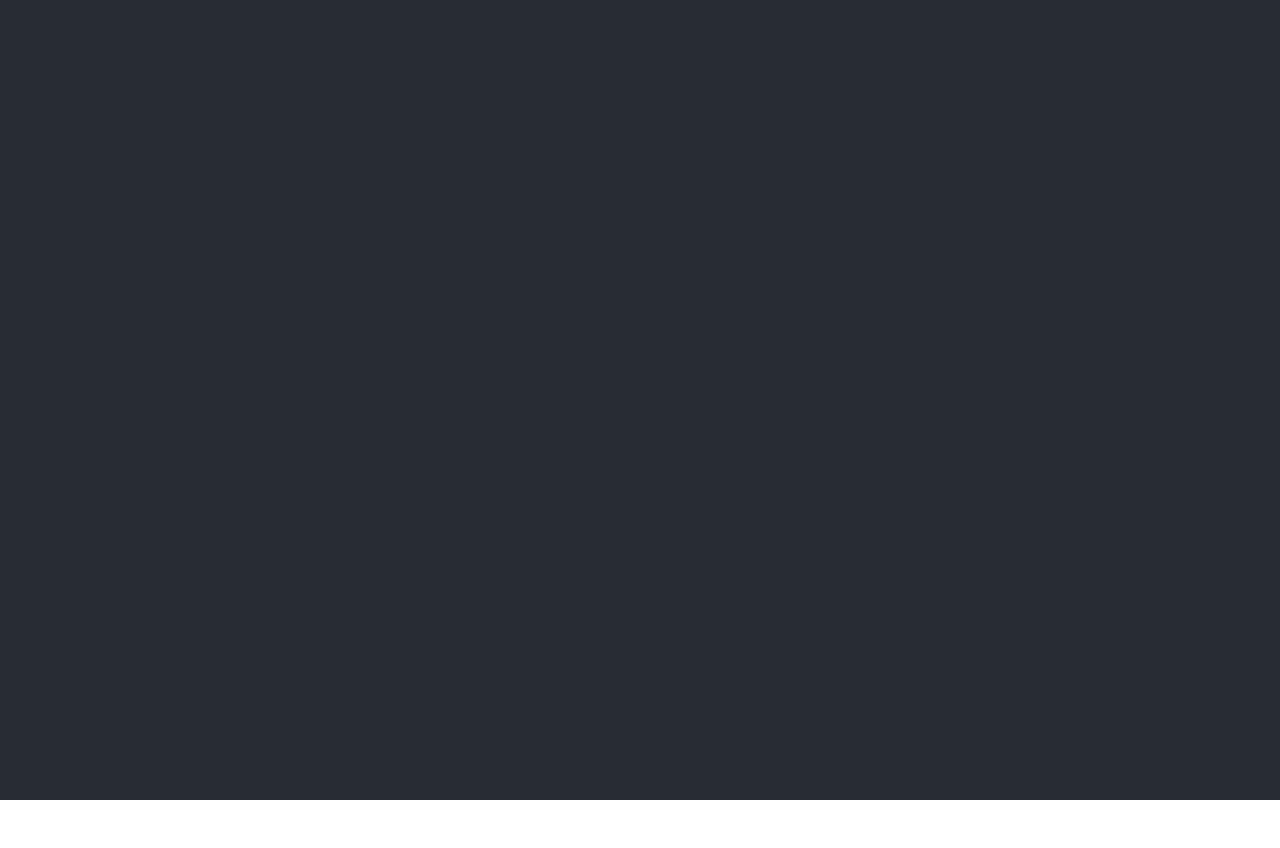
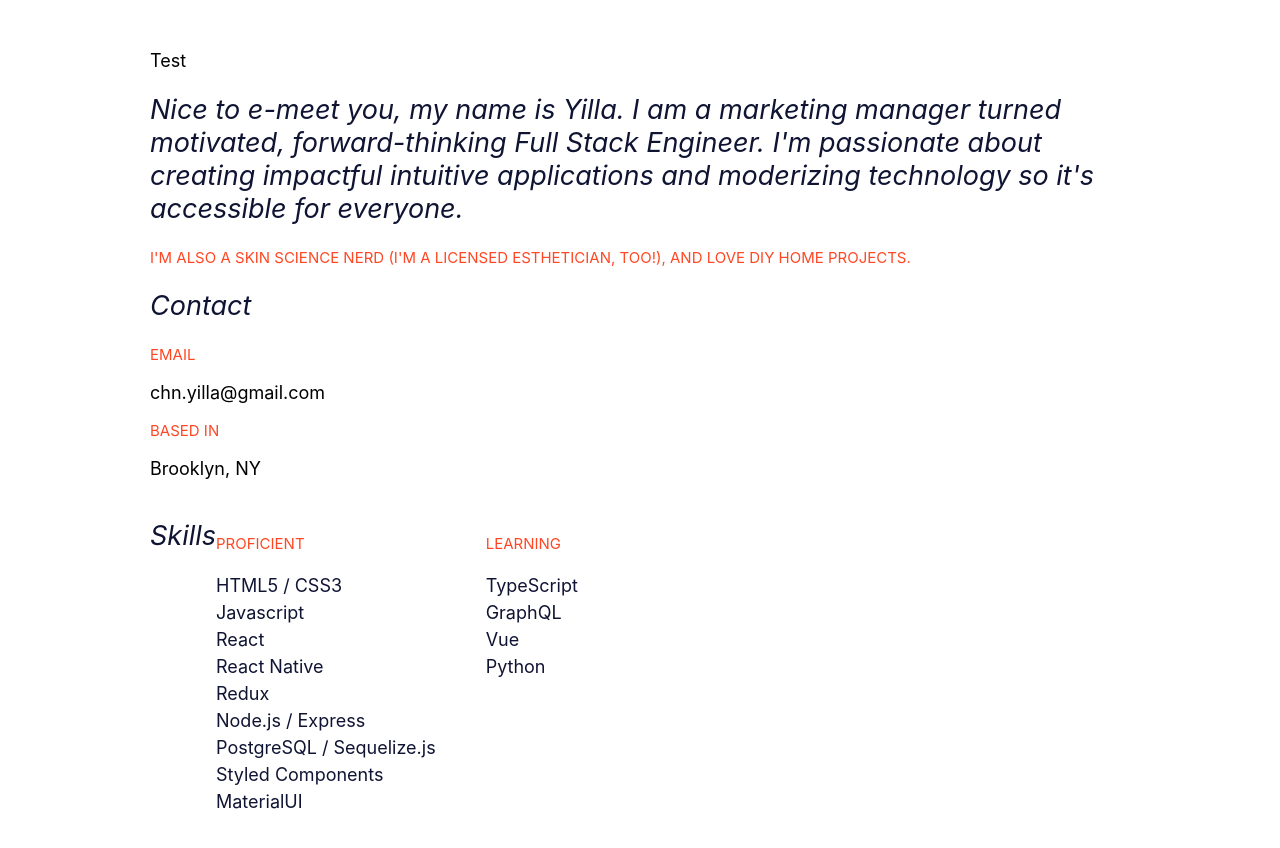
Before and after one commit to yillachen/portfolio, a React (Create React App) app: page / in a window 1280 px wide. Shown: the top 848 px of the page. Before the commit the page ends 800 px from the top, so only its background shows below. Built offline with nearby package versions, Linux system fonts and the light colour scheme.

Commit message:
style: added styled components

```diff
--- a/package.json
+++ b/package.json
@@ -3,6 +3,7 @@
   "version": "0.1.0",
   "private": true,
   "devDependencies": {
+    "@types/three": "^0.136.1",
     "nodemon": "^2.0.15"
   },
   "dependencies": {
@@ -13,6 +14,7 @@
     "@types/node": "^16.11.21",
     "@types/react": "^17.0.38",
     "@types/react-dom": "^17.0.11",
+    "paper": "^0.12.15",
     "react": "^17.0.2",
     "react-dom": "^17.0.2",
     "react-scripts": "5.0.0",
--- a/src/components/About.tsx
+++ b/src/components/About.tsx
@@ -1,14 +1,53 @@
-import React from 'react';
+import React from "react";
+import { AboutFlex, List, SkillList, H2, H3 } from "../styles";
 
 function About() {
   return (
     <div className="App">
-      <header className="App-header">
-        {/* <About /> */}
-        {/* <Skills /> */}
-        {/* <Additional /> */}
+      <div>
+        <H2>
+          Nice to e-meet you, my name is Yilla. I am a marketing manager turned
+          motivated, forward-thinking Full Stack Engineer. I'm passionate about
+          creating impactful intuitive applications and moderizing technology so
+          it's accessible for everyone.
+        </H2>
+        <H3>
+          I'm also a skin science nerd (I'm a licensed esthetician, too!), and
+          love DIY home projects.
+        </H3>
+      </div>
 
-      </header>
+      <H2>Contact</H2>
+      <H3>Email</H3>
+      <p>chn.yilla@gmail.com</p>
+      <H3>Based in</H3>
+      <p>Brooklyn, NY</p>
+
+      <AboutFlex>
+        <H2>Skills</H2>
+
+        <SkillList>
+          <List>
+            <H3>Proficient</H3>
+            <li>HTML5 / CSS3</li>
+            <li>Javascript</li>
+            <li>React</li>
+            <li>React Native</li>
+            <li>Redux</li>
+            <li>Node.js / Express</li>
+            <li>PostgreSQL / Sequelize.js</li>
+            <li>Styled Components</li>
+            <li>MaterialUI</li>
+          </List>
+          <List>
+            <H3>Learning</H3>
+            <li>TypeScript</li>
+            <li>GraphQL</li>
+            <li>Vue</li>
+            <li>Python</li>
+          </List>
+        </SkillList>
+      </AboutFlex>
     </div>
   );
 }
--- a/src/components/App.css
+++ b/src/components/App.css
@@ -14,7 +14,7 @@
 }
 
 .App-header {
-  background-color: #282c34;
+  background-color: #e5ef53;
   min-height: 100vh;
   display: flex;
   flex-direction: column;
--- a/src/components/App.tsx
+++ b/src/components/App.tsx
@@ -1,15 +1,17 @@
-import React from 'react';
-import './App.css';
+import React from "react";
+import { Main } from '../styles';
+import Loading from "./loading/Loading";
+import About from "./About";
 
 function App() {
   return (
-    <div className="App">
-      <header className="App-header">
-        {/* <Header /> */}
-        {/* Snippet */}
-        {/* <Footer /> */}
-      </header>
-    </div>
+    <Main>
+      <Loading />
+      <About />
+      {/* <Header /> */}
+      {/* Snippet */}
+      {/* <Footer /> */}
+    </Main>
   );
 }
 
--- /dev/null
+++ b/src/components/loading/Loading.tsx
@@ -0,0 +1,22 @@
+import React from "react";
+import { Path, view } from "paper";
+
+function Loading() {
+  // var path = new Path.Circle({
+  //   center: view.center,
+  //   radius: 70,
+  //   fillColor: "red",
+  // });
+
+  // function onFrame(event) {
+  //   // Each frame, change the fill color of the path slightly by
+  //   // adding 1 to its hue:
+  //   path.fillColor.hue += 1;
+  // }
+
+  // onFrame(path)
+
+  return <div>Test</div>;
+}
+
+export default Loading;
--- /dev/null
+++ b/src/styles.js
@@ -0,0 +1,53 @@
+import styled, { css } from "styled-components";
+
+// Branded Colors
+export const Colors = {
+  lavender: "#E0DEFF",
+  navy: "#0F1433",
+  green: "#E5EF53",
+  red: "#FF4724",
+};
+
+const { lavender, navy, green, red } = Colors;
+
+export const Main = styled.div`
+  margin: 50px 150px 50px 150px;
+  font-size: 18px;
+`;
+
+export const AboutFlex = styled.div`
+  display: flex;
+  flex-direction: row;
+  align-items: flex-start;
+  justify-content: flex-start;
+  flex-wrap: wrap;
+  color: ${navy};
+`;
+
+export const SkillList = styled.div`
+  display: flex;
+  flex-direction: row;
+  align-items: flex-start;
+  justify-content: space-around;
+  flex-wrap: wrap;
+  color: ${navy};
+`;
+
+export const List = styled.ul`
+  list-style: none;
+  line-height: 150%;
+  padding: 0 50px 0 0;
+`;
+
+export const H2 = styled.h2`
+  color: ${navy};
+  font-weight: normal;
+  font-style: italic;
+`;
+
+export const H3 = styled.h3`
+  text-transform: uppercase;
+  font-size: 15px;
+  font-weight: normal;
+  color: ${red};
+`;
```
Also changed, not shown: src/components/Loading.tsx (deleted, +0 -14 lines), public/logo192.png (deleted), public/logo512.png (deleted).
